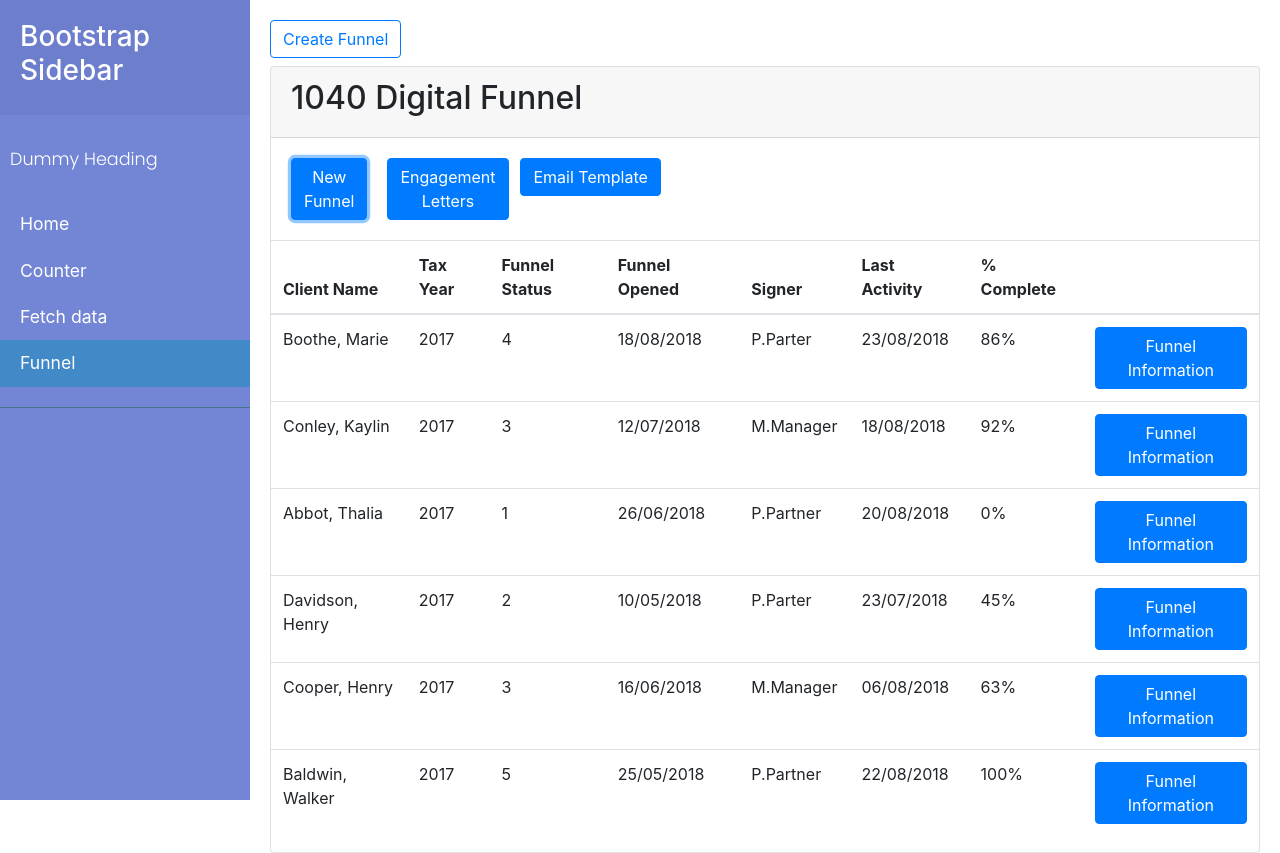
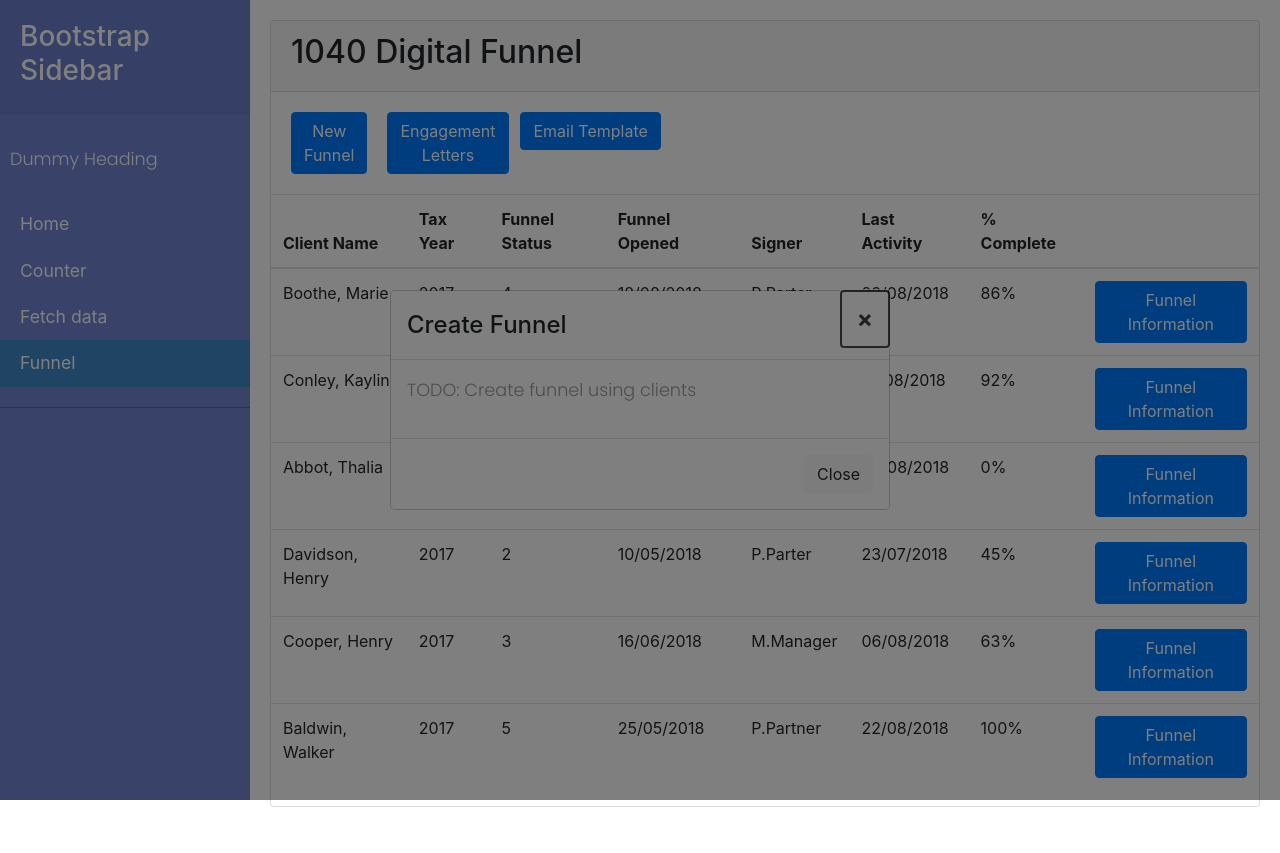
Before and after one commit to ndvarpe/Angular6-With-Grid, an Angular app in the folder Angular 2/ClientApp/: page /funnel in a window 1280 px wide. Both pictures are taken after a click on the button "New Funnel". After the commit the page ends 807 px from the top, so only its background shows below. Built offline with nearby package versions, Linux system fonts and the light colour scheme.

Commit message:
Removed compile error.

```diff
--- a/Angular 2/ClientApp/src/app/components/funnel/funnel.component.html
+++ b/Angular 2/ClientApp/src/app/components/funnel/funnel.component.html
@@ -1,26 +1,28 @@
 
 <ng-template #content let-c="close" let-d="dismiss">
   <div class="modal-header">
-    <h4 class="modal-title">Modal title</h4>
+    <h4 class="modal-title">Create Funnel</h4>
     <button type="button" class="close" aria-label="Close" (click)="d('Cross click')">
       <span aria-hidden="true">&times;</span>
     </button>
   </div>
   <div class="modal-body">
-    <p>One fine body&hellip;</p>
+    <p>TODO: Create funnel using clients</p>
   </div>
   <div class="modal-footer">
     <button type="button" class="btn btn-light" (click)="c('Close click')">Close</button>
   </div>
 </ng-template>
 
+<!--
 <div class="">
-  <!--<button class="btn btn-outline-primary mb-2 mr-2" (click)="openWindowCustomClass(content)">Modal with window custom class</button>
-  <button class="btn btn-outline-primary mb-2 mr-2" (click)="openBackDropCustomClass(content)">Modal with backdrop custom class</button>
-  <button class="btn btn-outline-primary mb-2 mr-2" (click)="openSm(content)">Small modal</button>
-  <button class="btn btn-outline-primary mb-2 mr-2" (click)="openLg(content)">Large modal</button>-->
-  <button class="btn btn-outline-primary mb-2 mr-2" (click)="openVerticallyCentered(content)">Create Funnel</button>
-</div>
+  <button class="btn btn-outline-primary mb-2 mr-2" (click)="openWindowCustomClass(content)">Modal with window custom class</button>
+    <button class="btn btn-outline-primary mb-2 mr-2" (click)="openBackDropCustomClass(content)">Modal with backdrop custom class</button>
+    <button class="btn btn-outline-primary mb-2 mr-2" (click)="openSm(content)">Small modal</button>
+    <button class="btn btn-outline-primary mb-2 mr-2" (click)="openLg(content)">Large modal</button>
+    <button class="btn btn-outline-primary mb-2 mr-2" (click)="openVerticallyCentered(content)">Create Funnel</button>
+  </div>
+-->
 <div class='card'>
   <div class='card-header'>
     <h2>{{pageTitle}}</h2>
@@ -28,7 +30,7 @@
   <div class='card-body'>
     <div class='row'>
       <div class='col-md-1'>
-        <button class='btn btn-primary'>
+        <button class='btn btn-primary' (click)="openVerticallyCentered(content)">
           New Funnel
         </button>
       </div>
--- a/Angular 2/ClientApp/src/app/components/funnel/funnel.component.ts
+++ b/Angular 2/ClientApp/src/app/components/funnel/funnel.component.ts
@@ -11,7 +11,7 @@ import { NgbModal, ModalDismissReasons } from '@ng-bootstrap/ng-bootstrap';
 export class FunnelComponent implements OnInit {
   closeResult: string;
 
-  constructor() { }
+  constructor(private modalService: NgbModal) { }
   pageTitle: string = '1040 Digital Funnel';
   funnels: IFunnel[] = [
     {
```
